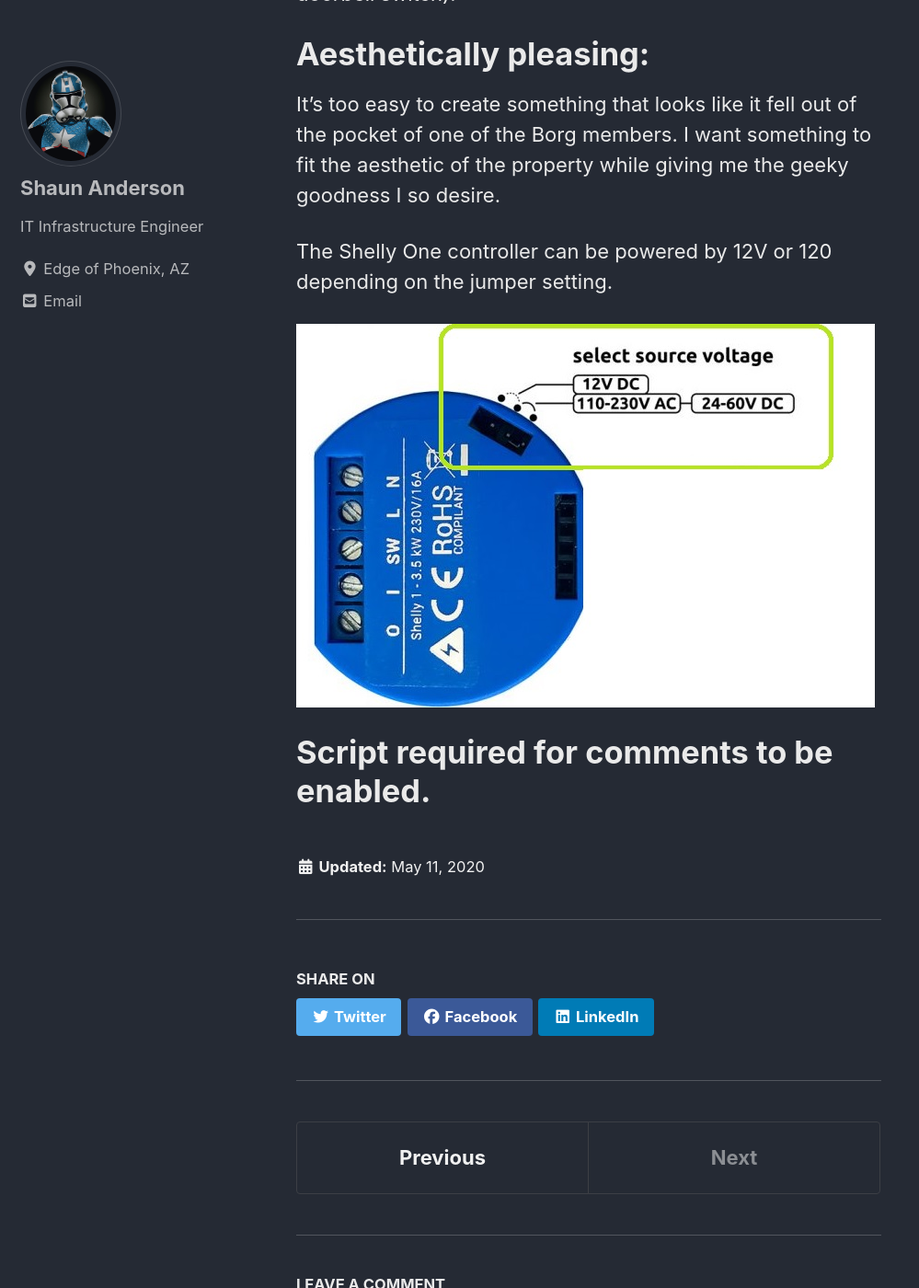
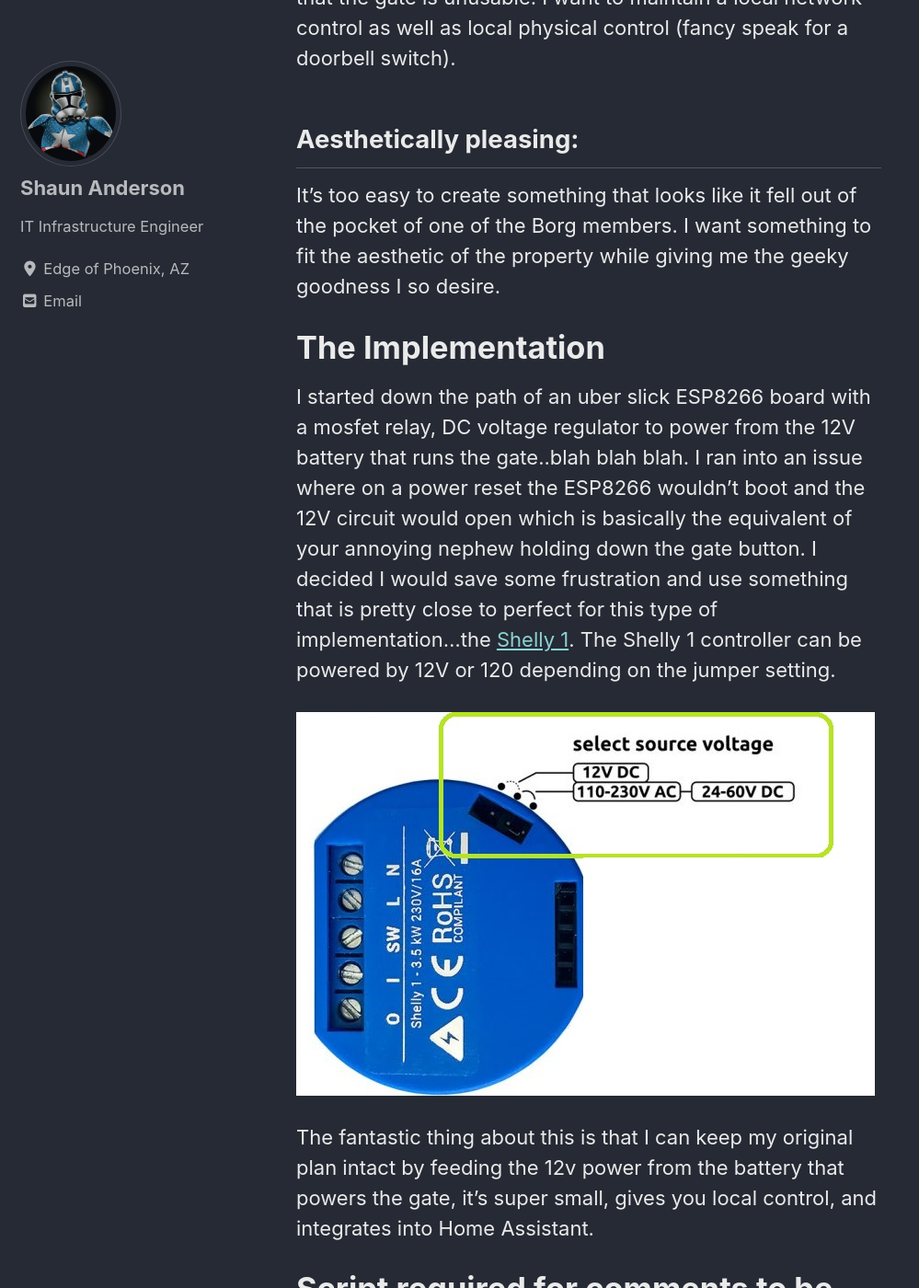
Before and after one commit to ShaunAndersonAZ/ShaunAndersonAZ.github.io, a Jekyll site: the page built from _posts/2020-05-11-IOT-Shelly-Gate-Opener-with-Home-Assistant.md, in a window 1280 px wide and 1400 px high, scrolled down 1502 px. Shown: the whole window at 92% size, without its empty margins (0-999 px from the left). Built offline with Jekyll 4.4.1, drawn with Linux system fonts in a browser that asks for light colours; cached includes are drawn as plain includes; nearby versions of some CDN libraries; comment, search, counter and statistics services are not loaded.

Commit message:
update article

```diff
--- a/_posts/2020-05-11-IOT-Shelly-Gate-Opener-with-Home-Assistant.md
+++ b/_posts/2020-05-11-IOT-Shelly-Gate-Opener-with-Home-Assistant.md
@@ -11,20 +11,25 @@ I recently built a set of RV gates to get into the back half of our property.  I
 ![GateCircuit](/assets/images/circuit.jpg){:height="600px" width="800px"}
 
 # The strategy
-# WiFi connected:
+## WiFi connected:
 I want something that will connect over Wifi. I have a Unifi UAP-AC-M Access point out on our horse barn that gives me a really good wifi signal at the gate.
 
-# Maintain original function:
+## Maintain original function:
 I don't want something that should my WiFi network go down that the gate is unusable.  I want to maintain a local network control as well as local physical control (fancy speak for a doorbell switch).
 
-# Aesthetically pleasing:
+## Aesthetically pleasing:
 It's too easy to create something that looks like it fell out of the pocket of one of the Borg members.  I want something to fit the aesthetic of the property while giving me the geeky goodness I so desire.
 
 
+# The Implementation
 
-The Shelly One controller can be powered by 12V or 120 depending on the jumper setting.
+I started down the path of an uber slick ESP8266 board with a mosfet relay, DC voltage regulator to power from the 12V battery that runs the gate..blah blah blah.  I ran into an issue where on a power reset the ESP8266 wouldn't boot and the 12V circuit would open which is basically the equivalent of your annoying nephew holding down the gate button.  I decided I would save some frustration and use something that is pretty close to perfect for this type of implementation...the [Shelly 1](https://shelly.cloud/shelly1-open-source).
+The Shelly 1 controller can be powered by 12V or 120 depending on the jumper setting.
 
 ![Shelly Voltage Select](/assets/images/ShellyVoltageSelect.jpg)
+
+The fantastic thing about this is that I can keep my original plan intact by feeding the 12v power from the battery that powers the gate, it's super small, gives you local control, and integrates into Home Assistant.
+
 
 
 
```
